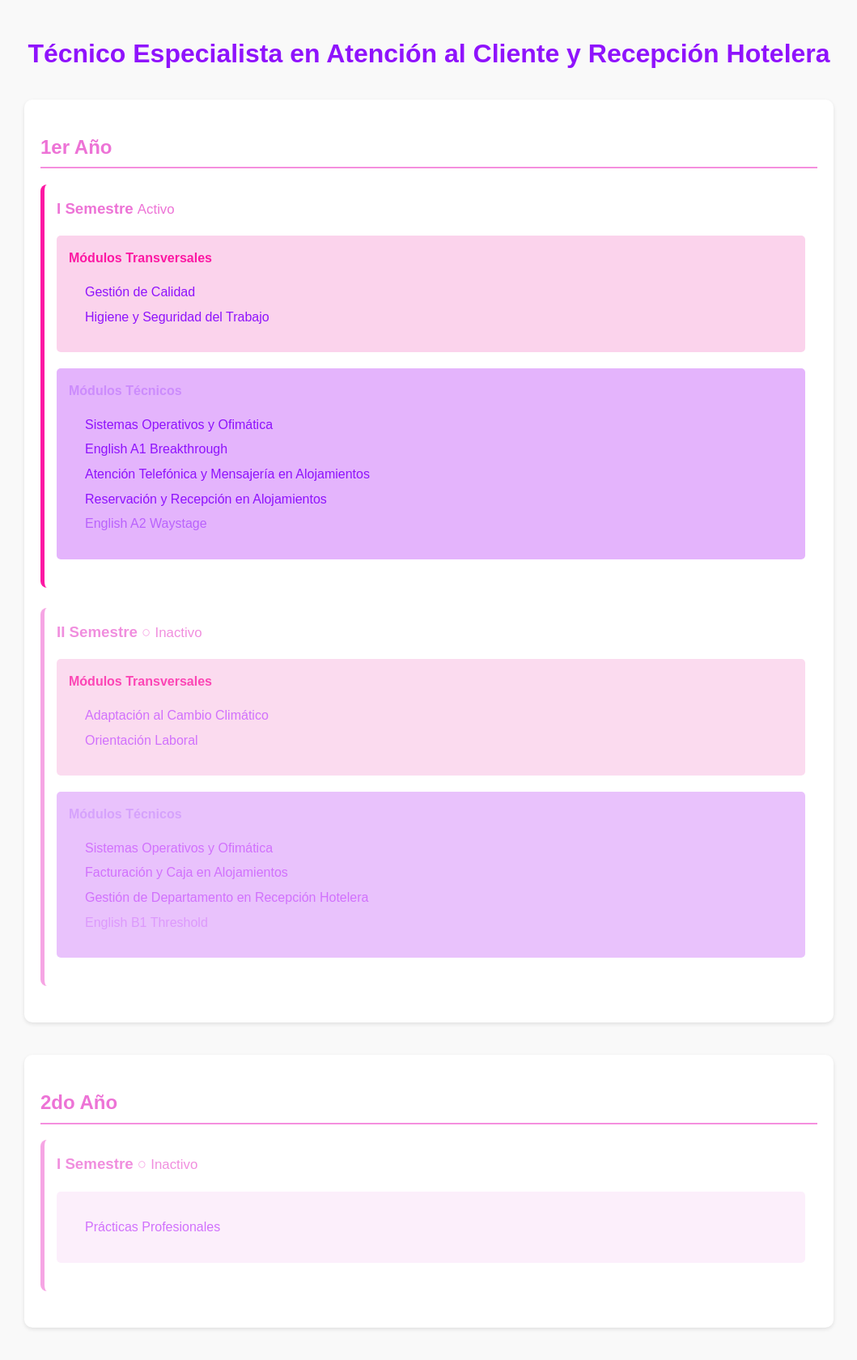
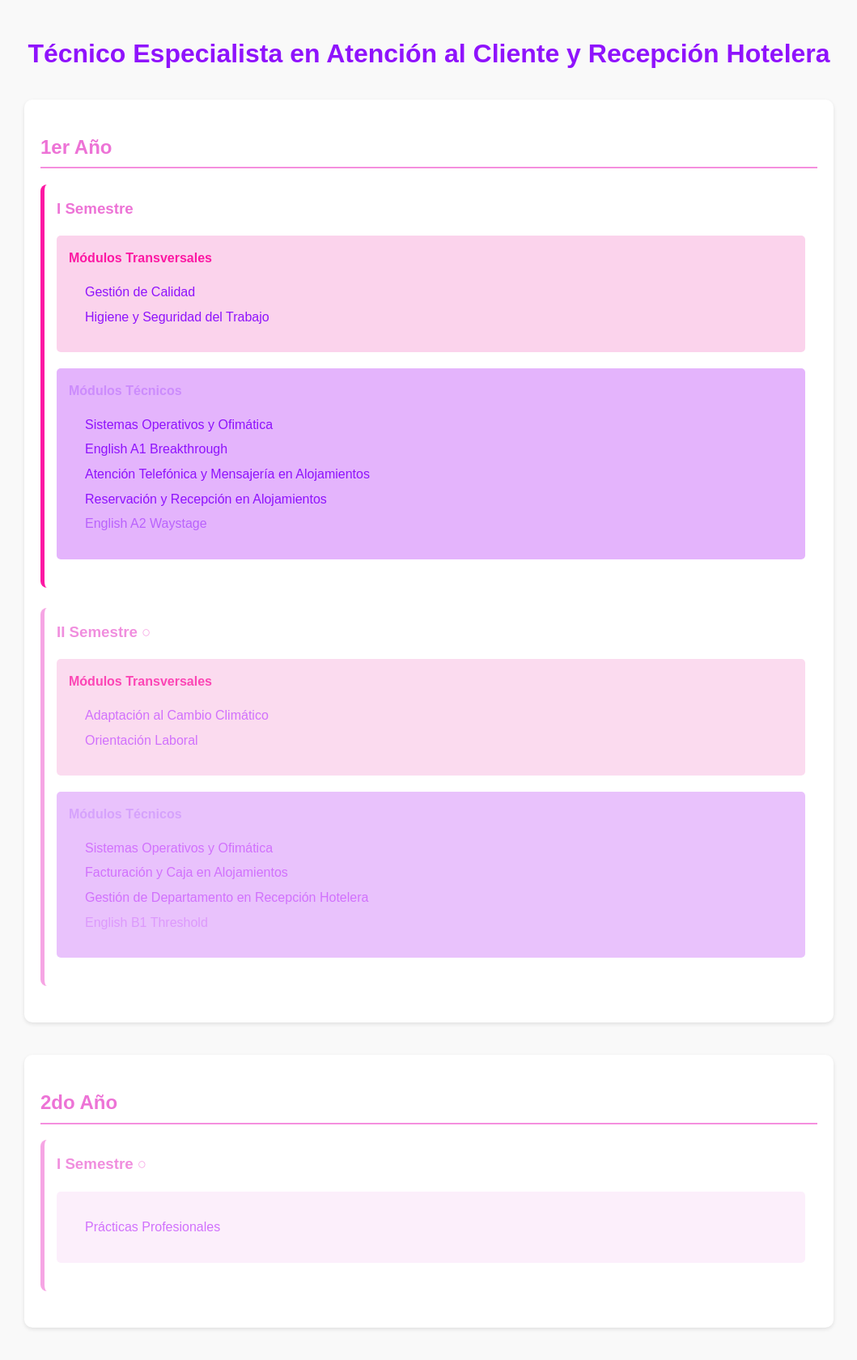
Before and after one commit to jk2yk97/01, a plain HTML site: page index.html in a window 1280 px wide. Shown: the whole page at 81% size, without its empty margins (110-1169 px from the left). Drawn offline with Linux system fonts and the light colour scheme.

Commit message:
Update index.html

```diff
--- a/index.html
+++ b/index.html
@@ -14,7 +14,7 @@
             <h2>1er Año</h2>
 
             <div class="semester active">
-                <h3>I Semestre <span class="status-dot"></span> <span class="status-text">Activo</span></h3>
+                <h3>I Semestre <span class="status-dot"></span> <span class="status-text"></span></h3>
 
                 <div class="module transversal">
                     <h4>Módulos Transversales</h4>
@@ -37,7 +37,7 @@
             </div>
 
             <div class="semester inactive">
-                <h3>II Semestre <span class="status-dot">○</span> <span class="status-text">Inactivo</span></h3>
+                <h3>II Semestre <span class="status-dot">○</span> <span class="status-text"></span></h3>
 
                 <div class="module transversal">
                     <h4>Módulos Transversales</h4>
@@ -63,7 +63,7 @@
             <h2>2do Año</h2>
 
             <div class="semester inactive">
-                <h3>I Semestre <span class="status-dot">○</span> <span class="status-text">Inactivo</span></h3>
+                <h3>I Semestre <span class="status-dot">○</span> <span class="status-text"></span></h3>
 
                 <div class="module practicas">
                     <ul>
```
